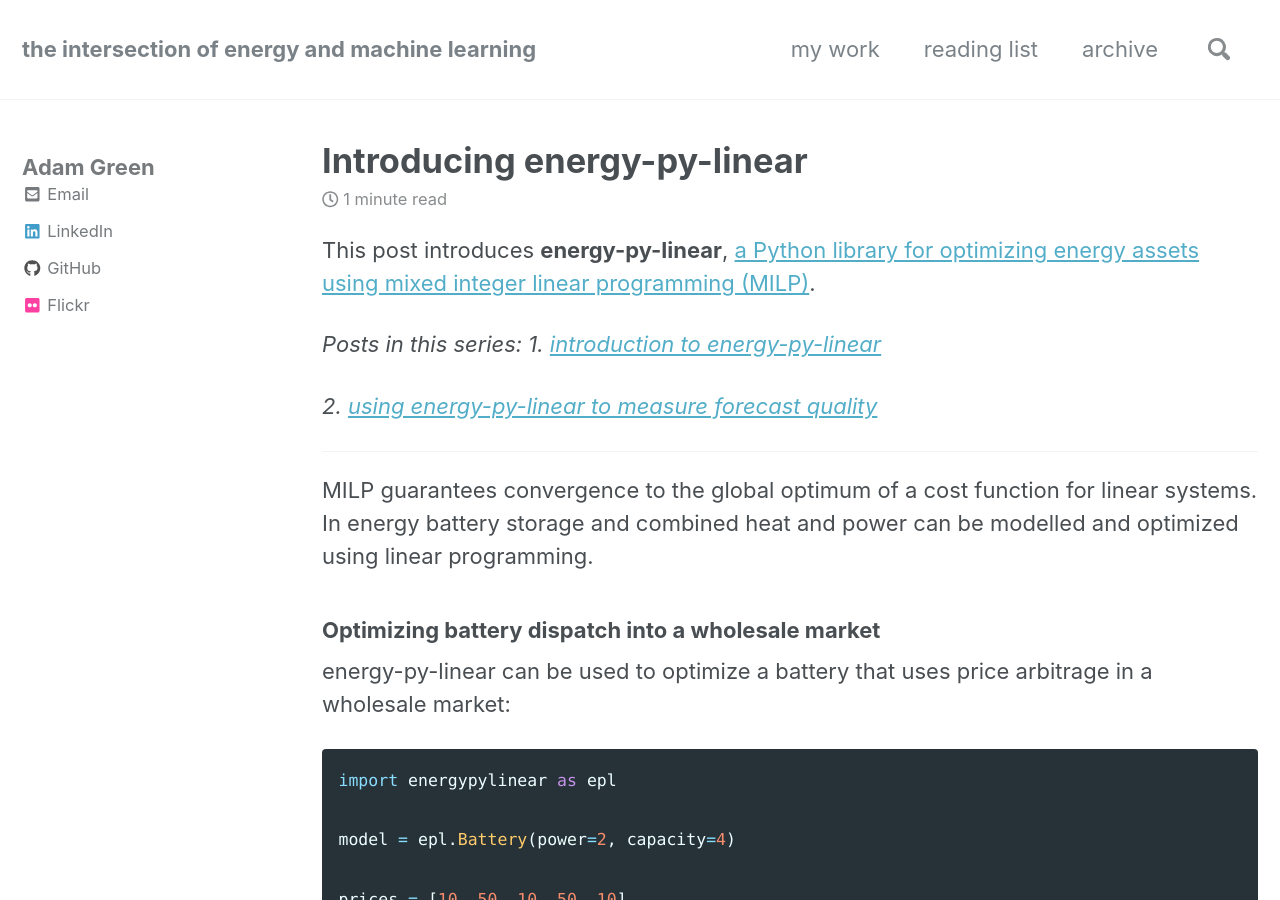
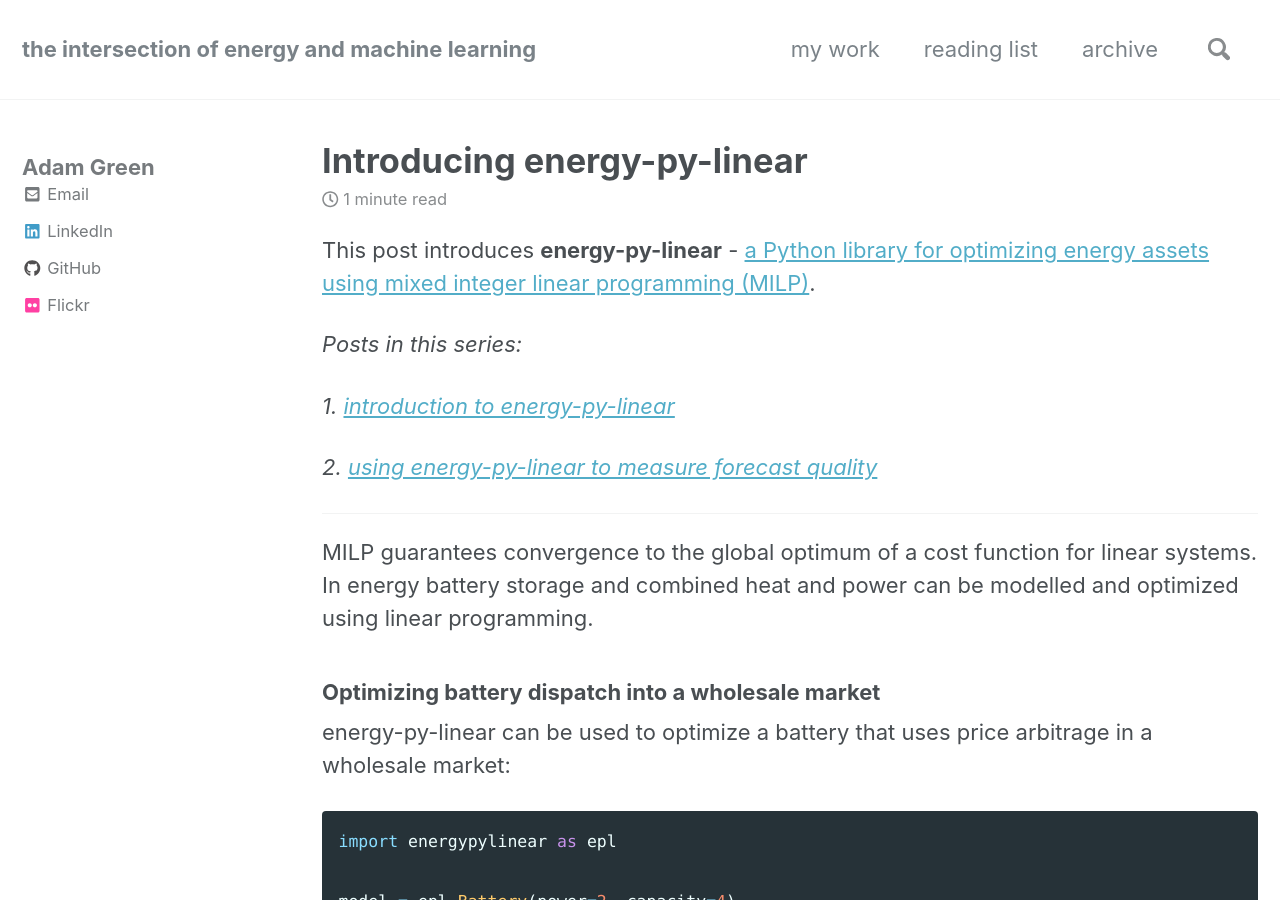
Before and after one commit to ADGEfficiency/adgefficiency.github.io, a Jekyll site: the page built from _posts/2019-02-06-intro-energy-py-linear.md, in a window 1280 px wide and 900 px high. Built offline with Jekyll 4.4.1, drawn with Linux system fonts in a browser that asks for light colours; nearby versions of some CDN libraries.

Commit message:
drafting

```diff
--- a/_posts/2019-02-06-intro-energy-py-linear.md
+++ b/_posts/2019-02-06-intro-energy-py-linear.md
@@ -7,9 +7,10 @@ excerpt: A library for optimizing energy systems using mixed integer linear prog
 
 ---
 
-This post introduces **energy-py-linear**, [a Python library for optimizing energy assets using mixed integer linear programming (MILP)](https://github.com/ADGEfficiency/energy-py-linear).
+This post introduces **energy-py-linear** - [a Python library for optimizing energy assets using mixed integer linear programming (MILP)](https://github.com/ADGEfficiency/energy-py-linear).
 
 *Posts in this series:*
+
 *1. [introduction to energy-py-linear](https://adgefficiency.com/intro-energy-py-linear/)*
 
 *2. [using energy-py-linear to measure forecast quality](https://adgefficiency.com/energy-py-linear-forecast-quality/)*
```
Also changed, not shown: _posts/2019-02-11-energy-py-linear-forecast-quality.md (+4 -2 lines).
